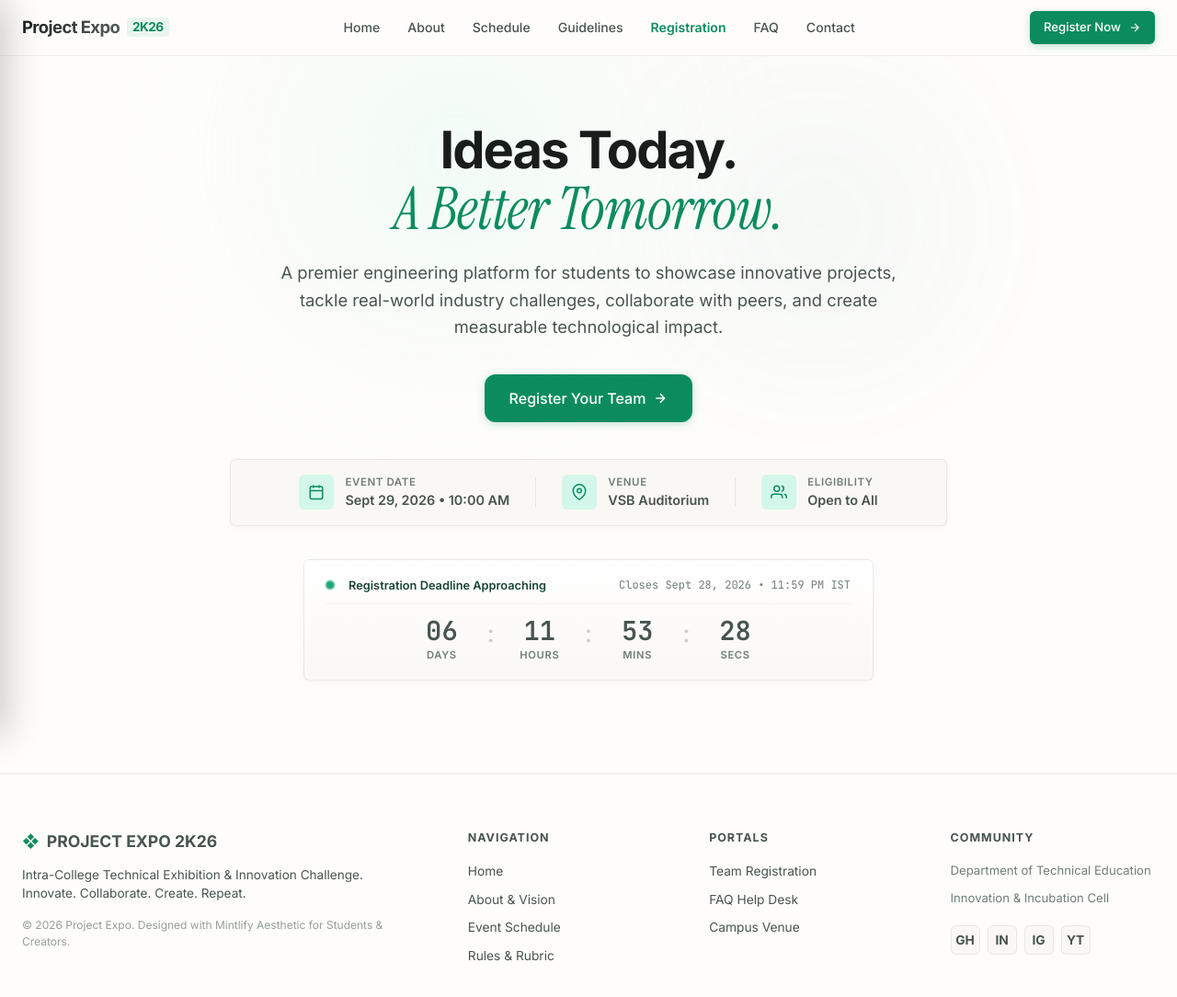
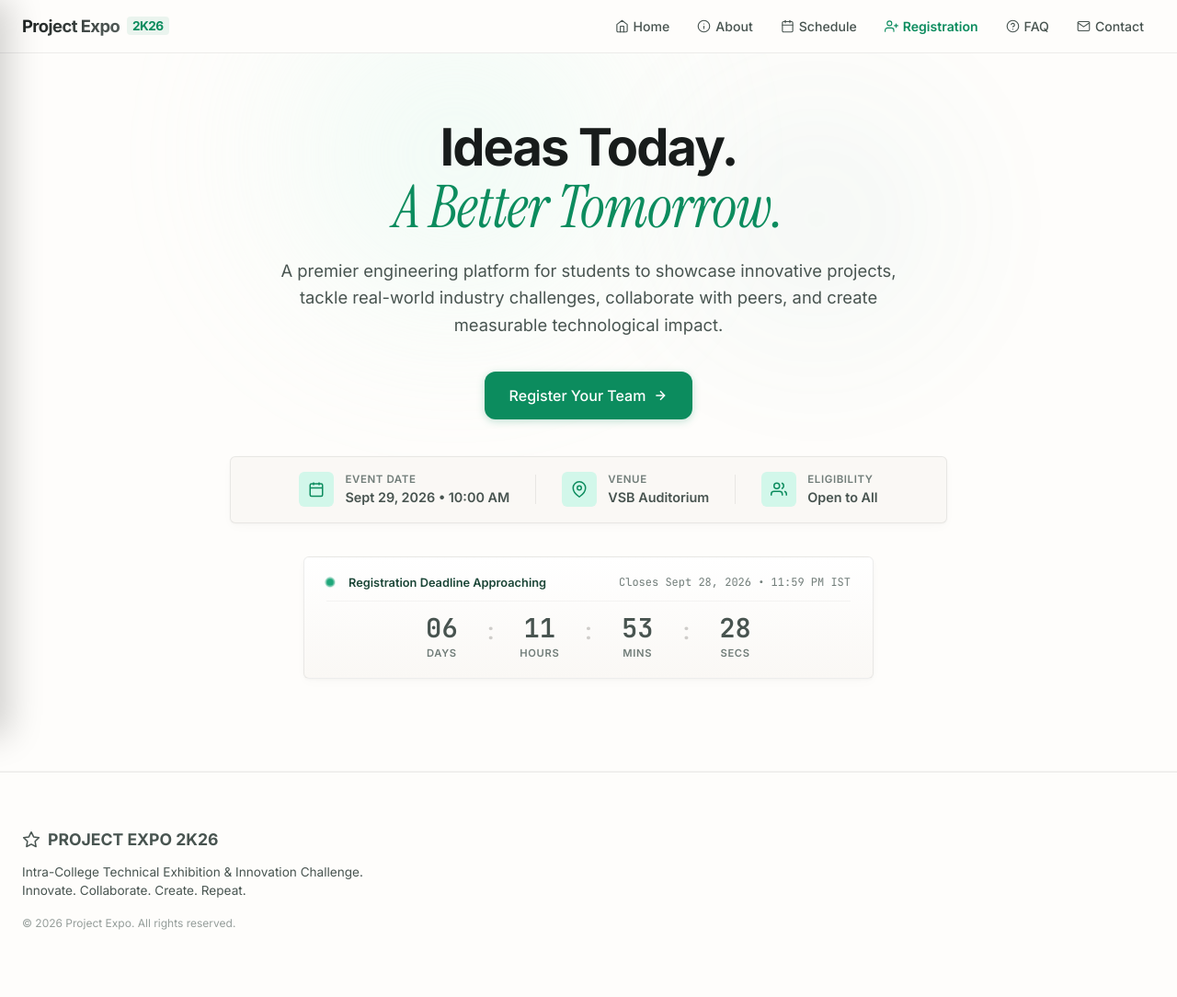
Before and after one commit to PraneshSivakumar/project-expo-2k26, a website built with Vite: page index.html in a window 1280 px wide. Shown: the whole page at 92% size. After the commit the page ends 1053 px from the top, so only its background shows below. Built offline with nearby package versions, Linux system fonts and the light colour scheme.

Commit message:
Add SVG line-art nav icons, remove Guidelines link, remove Register Now nav button, simplify footer to brand-only

```diff
--- a/index.html
+++ b/index.html
@@ -25,23 +25,13 @@
       </a>
 
       <nav class="nav-links" id="nav-menu">
-        <a href="/index.html" class="nav-link active">Home</a>
-        <a href="/about.html" class="nav-link">About</a>
-        <a href="/schedule.html" class="nav-link">Schedule</a>
-        <a href="/guidelines.html" class="nav-link">Guidelines</a>
-        <a href="/registration.html" class="nav-link nav-highlight">Registration</a>
-
-        <a href="/faq.html" class="nav-link">FAQ</a>
-        <a href="/contact.html" class="nav-link">Contact</a>
+        <a href="/index.html" class="nav-link active"><svg width="15" height="15" viewBox="0 0 24 24" fill="none" stroke="currentColor" stroke-width="1.8" stroke-linecap="round" stroke-linejoin="round"><path d="M3 9l9-7 9 7v11a2 2 0 0 1-2 2H5a2 2 0 0 1-2-2z"/><polyline points="9 22 9 12 15 12 15 22"/></svg> Home</a>
+        <a href="/about.html" class="nav-link"><svg width="15" height="15" viewBox="0 0 24 24" fill="none" stroke="currentColor" stroke-width="1.8" stroke-linecap="round" stroke-linejoin="round"><circle cx="12" cy="12" r="10"/><line x1="12" y1="16" x2="12" y2="12"/><line x1="12" y1="8" x2="12.01" y2="8"/></svg> About</a>
+        <a href="/schedule.html" class="nav-link"><svg width="15" height="15" viewBox="0 0 24 24" fill="none" stroke="currentColor" stroke-width="1.8" stroke-linecap="round" stroke-linejoin="round"><rect x="3" y="4" width="18" height="18" rx="2" ry="2"/><line x1="16" y1="2" x2="16" y2="6"/><line x1="8" y1="2" x2="8" y2="6"/><line x1="3" y1="10" x2="21" y2="10"/></svg> Schedule</a>
+        <a href="/registration.html" class="nav-link nav-highlight"><svg width="15" height="15" viewBox="0 0 24 24" fill="none" stroke="currentColor" stroke-width="1.8" stroke-linecap="round" stroke-linejoin="round"><path d="M16 21v-2a4 4 0 0 0-4-4H5a4 4 0 0 0-4 4v2"/><circle cx="8.5" cy="7" r="4"/><line x1="20" y1="8" x2="20" y2="14"/><line x1="23" y1="11" x2="17" y2="11"/></svg> Registration</a>
+        <a href="/faq.html" class="nav-link"><svg width="15" height="15" viewBox="0 0 24 24" fill="none" stroke="currentColor" stroke-width="1.8" stroke-linecap="round" stroke-linejoin="round"><circle cx="12" cy="12" r="10"/><path d="M9.09 9a3 3 0 0 1 5.83 1c0 2-3 3-3 3"/><line x1="12" y1="17" x2="12.01" y2="17"/></svg> FAQ</a>
+        <a href="/contact.html" class="nav-link"><svg width="15" height="15" viewBox="0 0 24 24" fill="none" stroke="currentColor" stroke-width="1.8" stroke-linecap="round" stroke-linejoin="round"><path d="M4 4h16c1.1 0 2 .9 2 2v12c0 1.1-.9 2-2 2H4c-1.1 0-2-.9-2-2V6c0-1.1.9-2 2-2z"/><polyline points="22,6 12,13 2,6"/></svg> Contact</a>
       </nav>
-
-      <div class="nav-actions">
-
-        <a href="/registration.html" class="btn btn-primary btn-sm" id="nav-cta-btn">
-          <span>Register Now</span>
-          <svg width="14" height="14" viewBox="0 0 24 24" fill="none" stroke="currentColor" stroke-width="2"><path d="M5 12h14M12 5l7 7-7 7"/></svg>
-        </a>
-      </div>
     </div>
   </header>
 <main>
@@ -147,39 +137,11 @@
     <div class="container footer-content">
       <div class="footer-brand">
         <div class="footer-logo">
-          <span class="footer-icon">❖</span>
+          <svg width="20" height="20" viewBox="0 0 24 24" fill="none" stroke="currentColor" stroke-width="1.8" stroke-linecap="round" stroke-linejoin="round"><polygon points="12 2 15.09 8.26 22 9.27 17 14.14 18.18 21.02 12 17.77 5.82 21.02 7 14.14 2 9.27 8.91 8.26 12 2"/></svg>
           <span class="footer-title">PROJECT EXPO 2K26</span>
         </div>
-        <p class="footer-tagline">Intra-College Technical Exhibition & Innovation Challenge.<br>Innovate. Collaborate. Create. Repeat.</p>
-        <span class="footer-copyright">© 2026 Project Expo. Designed with Mintlify Aesthetic for Students & Creators.</span>
-      </div>
-
-      <div class="footer-links-col">
-        <span class="f-col-title">Navigation</span>
-        <a href="/index.html">Home</a>
-        <a href="/about.html">About & Vision</a>
-        <a href="/schedule.html">Event Schedule</a>
-        <a href="/guidelines.html">Rules & Rubric</a>
-      </div>
-
-      <div class="footer-links-col">
-        <span class="f-col-title">Portals</span>
-        <a href="/registration.html">Team Registration</a>
-
-        <a href="/faq.html">FAQ Help Desk</a>
-        <a href="/contact.html">Campus Venue</a>
-      </div>
-
-      <div class="footer-links-col">
-        <span class="f-col-title">Community</span>
-        <span class="f-subtext">Department of Technical Education</span>
-        <span class="f-subtext">Innovation & Incubation Cell</span>
-        <div class="social-pills">
-          <a href="#" class="social-pill" title="GitHub">GH</a>
-          <a href="#" class="social-pill" title="LinkedIn">IN</a>
-          <a href="#" class="social-pill" title="Instagram">IG</a>
-          <a href="#" class="social-pill" title="YouTube">YT</a>
-        </div>
+        <p class="footer-tagline">Intra-College Technical Exhibition &amp; Innovation Challenge.<br>Innovate. Collaborate. Create. Repeat.</p>
+        <span class="footer-copyright">© 2026 Project Expo. All rights reserved.</span>
       </div>
     </div>
   </footer>
--- a/styles.css
+++ b/styles.css
@@ -280,6 +280,9 @@ h1, h2, h3, h4 {
   padding: 6px 12px;
   border-radius: var(--radius-sm);
   transition: all 0.15s ease;
+  display: inline-flex;
+  align-items: center;
+  gap: 5px;
 }
 
 .nav-link:hover, .nav-link.active {
```
Also changed, not shown: about.html (+8 -47 lines), admin.html (+3 -42 lines), contact.html (+8 -47 lines), faq.html (+8 -47 lines), guidelines.html (+8 -47 lines), registration.html (+8 -47 lines), schedule.html (+8 -47 lines).
